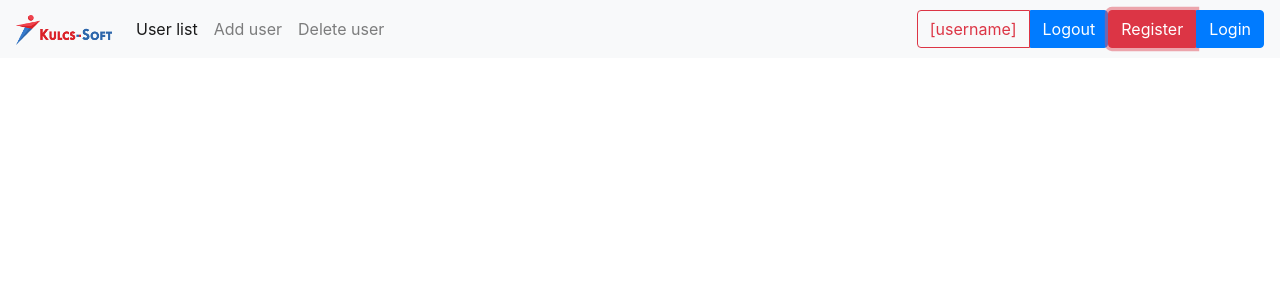
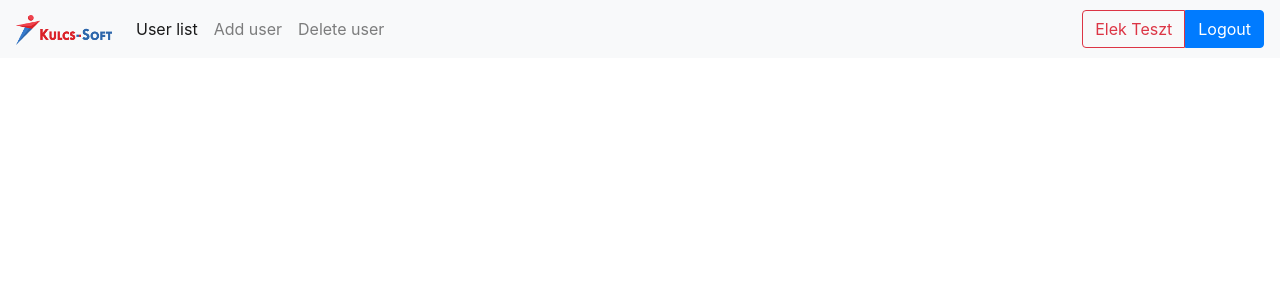
Before and after one commit to DanielKnoll/UserUI, an Angular app: page / in a window 1280 px wide. Both pictures are taken after a click on the button "Register". Shown: the top 300 px of the page. Built offline with nearby package versions, Linux system fonts and the light colour scheme.

Commit message:
Click event and conditions on log in and reg button.

```diff
--- a/src/app/navbar/logreg/logreg.component.html
+++ b/src/app/navbar/logreg/logreg.component.html
@@ -1,20 +1,21 @@
 <ul class="nav navbar-nav">
     <li class="active">
         <div class="btn-group" role="group">
-            <div><!--if-->
-                <button class="btn btn-outline-danger reg">[username]</button>
-                <a href="/logout">
-                  <button class="btn btn-primary log">Logout</button>
-                </a>
+            <div *ngIf="isLoggedIn; else login"><!--if-->
+                <button class="btn btn-outline-danger reg">{{ userName }}</button>
+                <button class="btn btn-primary log"
+                    (click)="onLogOut()">Logout</button>
             </div>
-            <div> <!--else-->
-                <button type="register" class="btn btn-danger reg" data-toggle="modal" data-target="#regModal">
+            <ng-template #login> <!--else-->
+                <button type="register" class="btn btn-danger reg" data-toggle="modal" data-target="#regModal"
+                        (click)="onRegister()">
                   Register
                 </button>
-                <button type="login" class="btn btn-primary log" data-toggle="modal" data-target="#loginModal">
+                <button type="login" class="btn btn-primary log" data-toggle="modal" data-target="#loginModal"
+                        (click)="onLogIn()">
                   Login
                 </button>
-            </div>
+            </ng-template>
         </div>
     </li>
 </ul>
--- a/src/app/navbar/logreg/logreg.component.ts
+++ b/src/app/navbar/logreg/logreg.component.ts
@@ -6,10 +6,24 @@ import { Component, OnInit } from '@angular/core';
     styleUrls: ['./logreg.component.css']
 })
 export class LogregComponent implements OnInit {
+    isLoggedIn:  boolean = false;
+    userName: string = 'Elek Teszt';
+    logOutServerPath: string = 'http://0.0.0.0:8080/api/logout';
 
     constructor() { }
 
     ngOnInit() {
     }
 
+    onLogOut() {
+        this.isLoggedIn = false;
     }
+
+    onLogIn() {
+        this.isLoggedIn = true;
+    }
+
+    onRegister() {
+        this.isLoggedIn = true;
+    }
+}
```
Lines whose indentation alone changed are shown as unchanged.
